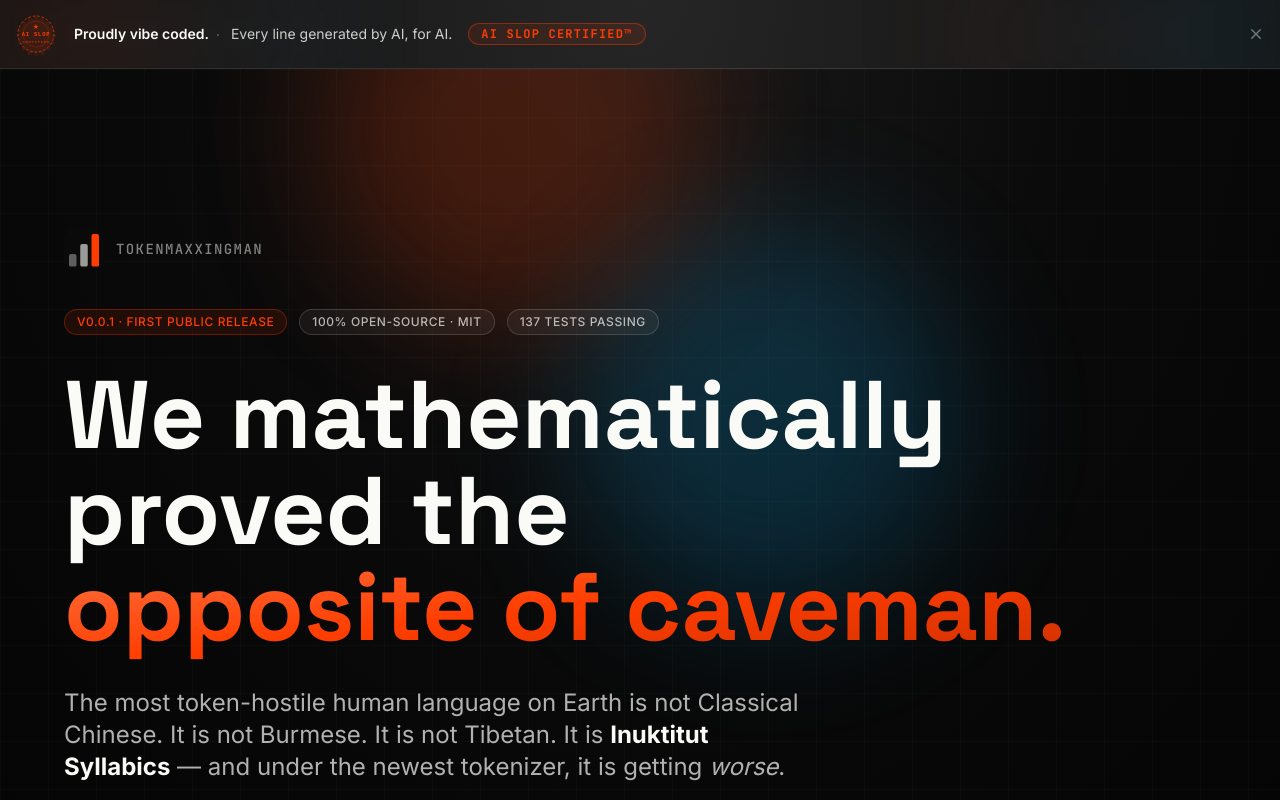
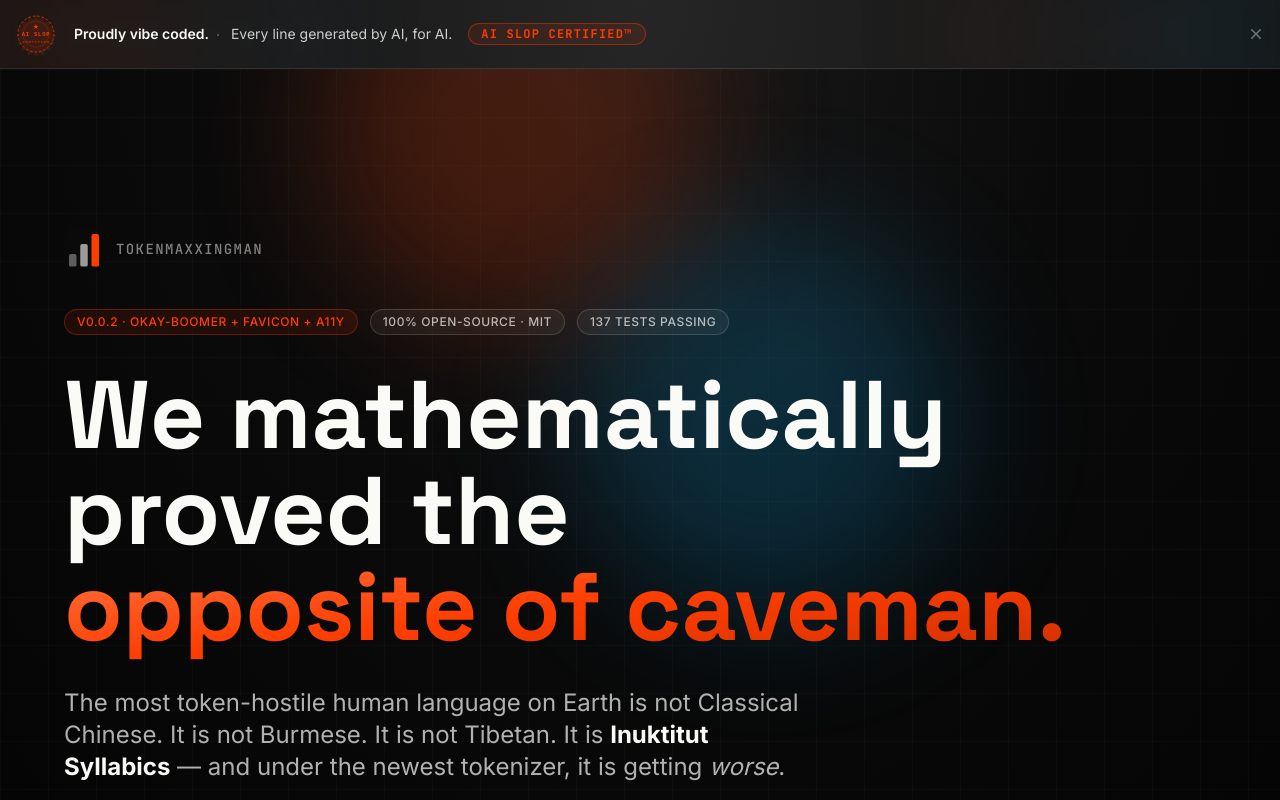
Before and after one commit to KangaZero/tokenmaxxingman, a Vue app in the folder web/: page / in a window 1280 px wide. Shown: the top 800 px of the page. Built offline with nearby package versions, Linux system fonts and the light colour scheme.

Commit message:
chore(release): bump to v0.0.2

```diff
--- a/package.json
+++ b/package.json
@@ -1,6 +1,6 @@
 {
   "name": "tokenmaxxingman",
-  "version": "0.0.1",
+  "version": "0.0.2",
   "description": "A meticulously deterministic, exhaustively composable, intentionally maximalist tooling artifact for the comprehensive amplification of token expenditure across natural-language workloads — accompanied by a rigorously empirical, corpus-grounded, tokenizer-version-pinned investigation into the question of which natural language, when subjected to byte-pair encoding under cl100k_base or o200k_base vocabularies, tokenizes most prodigiously, inefficiently, and gloriously.",
   "keywords": [
     "tokens",
--- a/web/src/components/Hero.vue
+++ b/web/src/components/Hero.vue
@@ -21,7 +21,7 @@ const tokenRatio = (HEADLINE_STATS.topRowO200k.tokensPerWord / HEADLINE_STATS.en
         <span class="font-mono text-sm font-medium tracking-widest text-bone/50 uppercase">tokenmaxxingman</span>
       </div>
       <div class="mb-8 flex flex-wrap items-center gap-3">
-        <span class="pill !text-accent !border-accent/30 !bg-accent/10">v0.0.1 · first public release</span>
+        <span class="pill !text-accent !border-accent/30 !bg-accent/10">v0.0.2 · okay-boomer + favicon + a11y</span>
         <span class="pill">100% open-source · MIT</span>
         <span class="pill">137 tests passing</span>
       </div>
```
